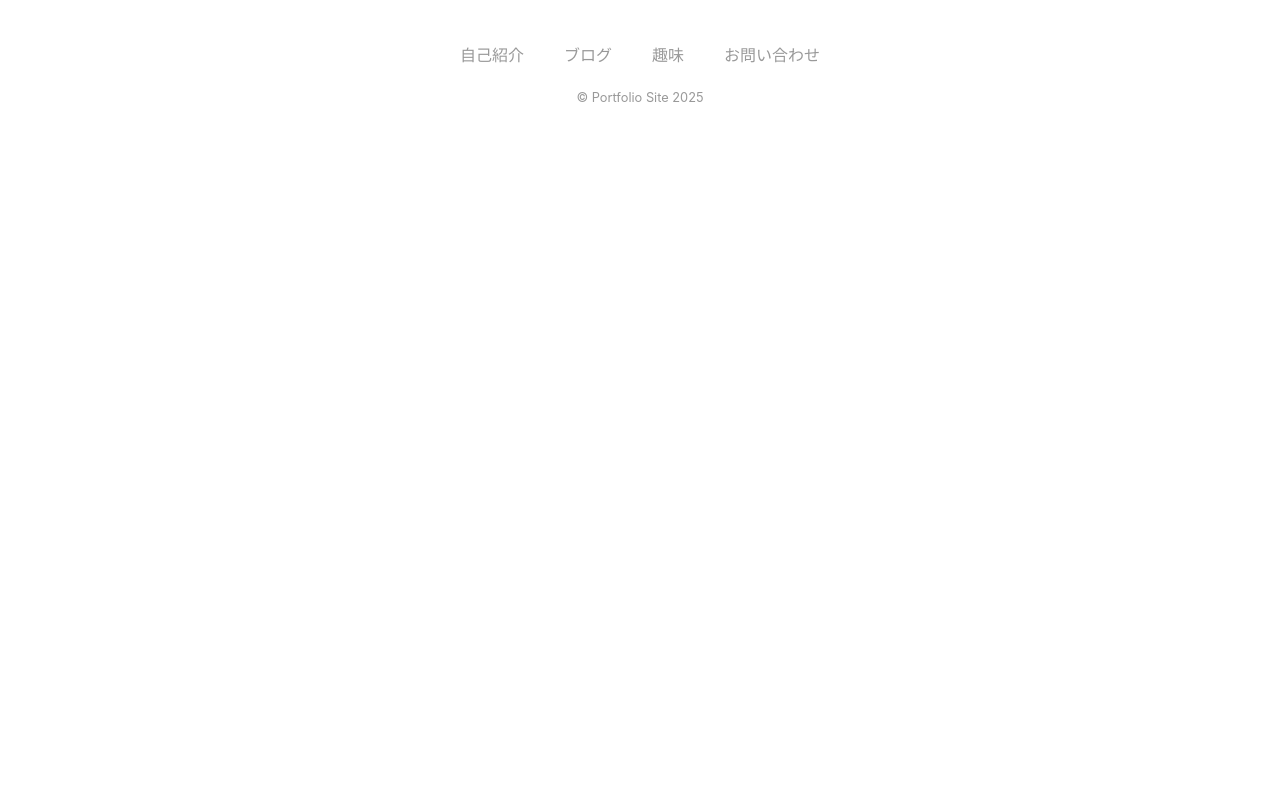
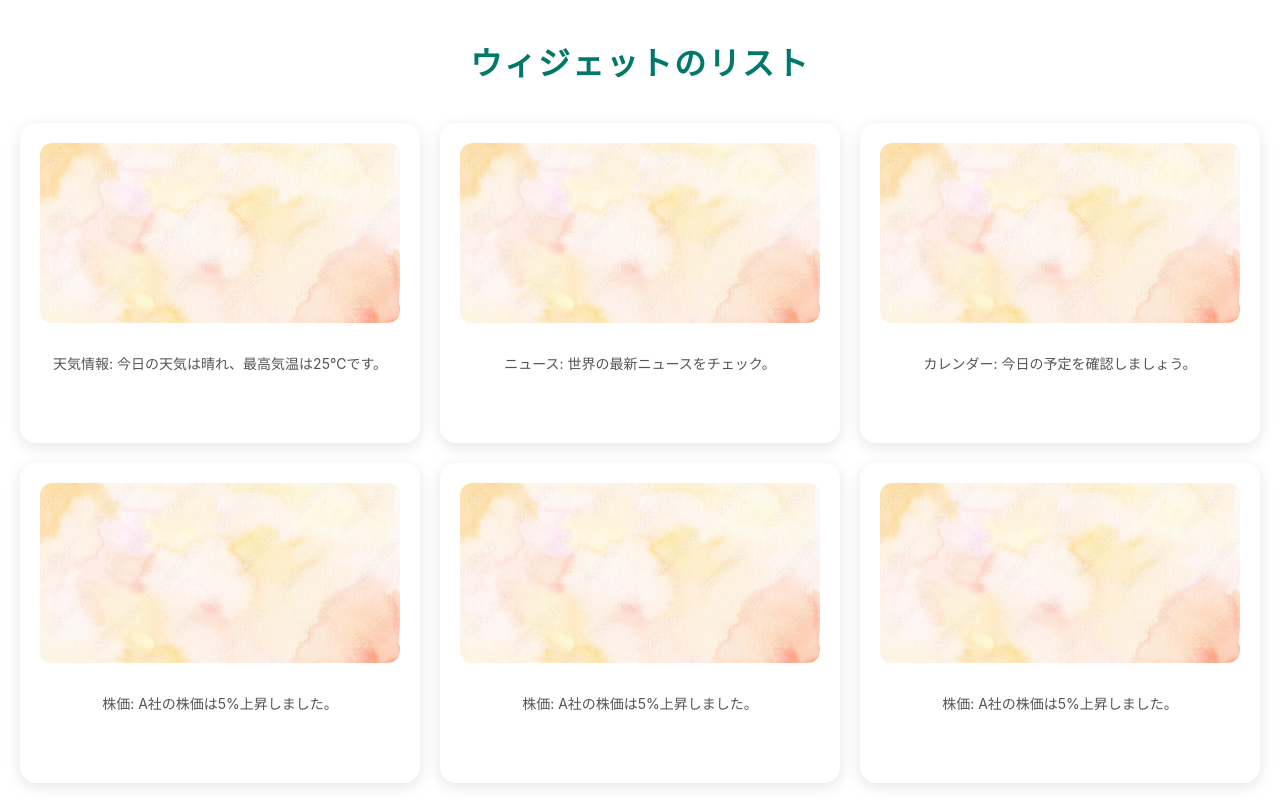
Before and after one commit to KTCume/react-next-portfolio, a Next.js app: page /about-me in a window 1280 px wide. Shown: the part 860-1660 px from the top of the page. Before the commit the page ends 985 px from the top, so only its background shows below. Built offline with nearby package versions, Linux system fonts and the light colour scheme.

Commit message:
ウィジェット追加

```diff
--- /dev/null
+++ b/app/_components/Widgets/index.module.css
@@ -0,0 +1,79 @@
+/* ウィジェットアイテムのスタイル */
+.widgetItem {
+  width: 100%; /* 親要素の幅に合わせる */
+  height: 320px;
+  background-color: #ffffff; /* 明るい背景 */
+  border-radius: 16px; /* 角を丸く */
+  display: flex;
+  flex-direction: column;
+  align-items: center;
+  justify-content: flex-start;
+  box-shadow: 0 4px 16px rgba(0, 0, 0, 0.1); /* ソフトな影で浮き上がるように */
+  padding: 20px;
+  font-size: 16px;
+  color: #333333; /* 濃い灰色 */
+  text-align: center;
+  overflow: hidden; /* アイテムの中身がはみ出さないように */
+}
+
+.imageWrapper {
+  width: 100%;
+  height: 180px; /* 画像の高さを大きめに */
+  margin-bottom: 20px; /* 画像とテキストの間にスペース */
+  border-radius: 12px; /* 画像の角も丸く */
+  overflow: hidden; /* 画像が枠をはみ出さないように */
+  position: relative; /* 画像にオーバーレイや効果を追加するため */
+}
+
+.image {
+  width: 100%;
+  height: 100%;
+  object-fit: cover;
+  border-radius: 12px;
+  box-shadow: 0 4px 12px rgba(0, 0, 0, 0.2); /* 画像に影を追加 */
+}
+
+.text {
+  font-size: 14px;
+  color: #555555; /* テキストの色をやや明るく */
+  line-height: 1.5;
+  margin-top: 10px;
+}
+
+/* ウィジェットのリスト */
+.widgetList {
+  display: grid;
+  grid-template-columns: repeat(3, 1fr); /* 3列に設定 */
+  gap: 20px;
+  margin-top: 30px;
+  padding: 0 20px;
+}
+
+/* セクションのスタイル */
+.top {
+  text-align: center;
+  padding: 40px 0;
+  border-bottom: 4px solid #00796b; /* セクションの下にアクセントライン */
+}
+
+.title {
+  font-size: 32px;
+  font-weight: bold;
+  color: #00796b;
+  margin-bottom: 30px;
+  text-transform: uppercase; /* タイトルに大文字のスタイル */
+  letter-spacing: 2px; /* 文字間隔を広げてスタイリッシュに */
+}
+
+/* レスポンシブ対応 */
+@media (max-width: 768px) {
+  .widgetList {
+    grid-template-columns: repeat(2, 1fr); /* 画面幅が768px以下で2列 */
+  }
+}
+
+@media (max-width: 480px) {
+  .widgetList {
+    grid-template-columns: 1fr; /* 画面幅が480px以下で1列 */
+  }
+}
--- /dev/null
+++ b/app/_components/Widgets/index.tsx
@@ -0,0 +1,61 @@
+import styles from "./index.module.css";
+
+// ウィジェットアイテムコンポーネント
+const WidgetItem: React.FC<{ imageSrc: string; content: string }> = ({ imageSrc, content }) => {
+  return (
+    <div className={styles.widgetItem}>
+      <div className={styles.imageWrapper}>
+        <img src={imageSrc} alt="widget" className={styles.image} />
+      </div>
+      <p className={styles.text}>{content}</p>
+    </div>
+  );
+};
+
+// ウィジェットリストコンポーネント
+const WidgetList: React.FC = () => {
+  const items = [
+    {
+      imageSrc: "webkiso.jpg", // 画像URL
+      content: "天気情報: 今日の天気は晴れ、最高気温は25℃です。",
+    },
+    {
+      imageSrc: "webkiso.jpg", // 画像URL
+      content: "ニュース: 世界の最新ニュースをチェック。",
+    },
+    {
+      imageSrc: "webkiso.jpg", // 画像URL
+      content: "カレンダー: 今日の予定を確認しましょう。",
+    },
+    {
+      imageSrc: "webkiso.jpg", // 画像URL
+      content: "株価: A社の株価は5%上昇しました。",
+    },
+    {
+      imageSrc: "webkiso.jpg", // 画像URL
+      content: "株価: A社の株価は5%上昇しました。",
+    },
+    {
+      imageSrc: "webkiso.jpg", // 画像URL
+      content: "株価: A社の株価は5%上昇しました。",
+    },
+  ];
+
+  return (
+    <div className={styles.widgetList}>
+      {items.map((item, index) => (
+        <WidgetItem key={index} imageSrc={item.imageSrc} content={item.content} />
+      ))}
+    </div>
+  );
+};
+
+// ページコンポーネント
+export default function Widgets() {
+  return (
+    <section className={styles.top}>
+      <h1 className={styles.title}>ウィジェットのリスト</h1>
+      <WidgetList />
+    </section>
+  );
+}
--- a/app/about-me/page.tsx
+++ b/app/about-me/page.tsx
@@ -1,7 +1,9 @@
 import styles from "./page.module.css";
+import Widgets from "../_components/Widgets";
 
 export default function Page() {
     return (
+        <div>
             <section className={styles.top}>
                 <h1 className={styles.title}>プロフィール</h1>
                 <ul className={styles.profileList}>
@@ -12,5 +14,10 @@ export default function Page() {
                     <li className={styles.profileItem}>好きな食べ物: ラーメン、ハンバーガー</li>
                 </ul>
             </section>
+
+            <section className={styles.widgetsSection}>
+                <Widgets />
+            </section>
+        </div>
     );
-};
+}
```
Lines whose indentation alone changed are shown as unchanged.
